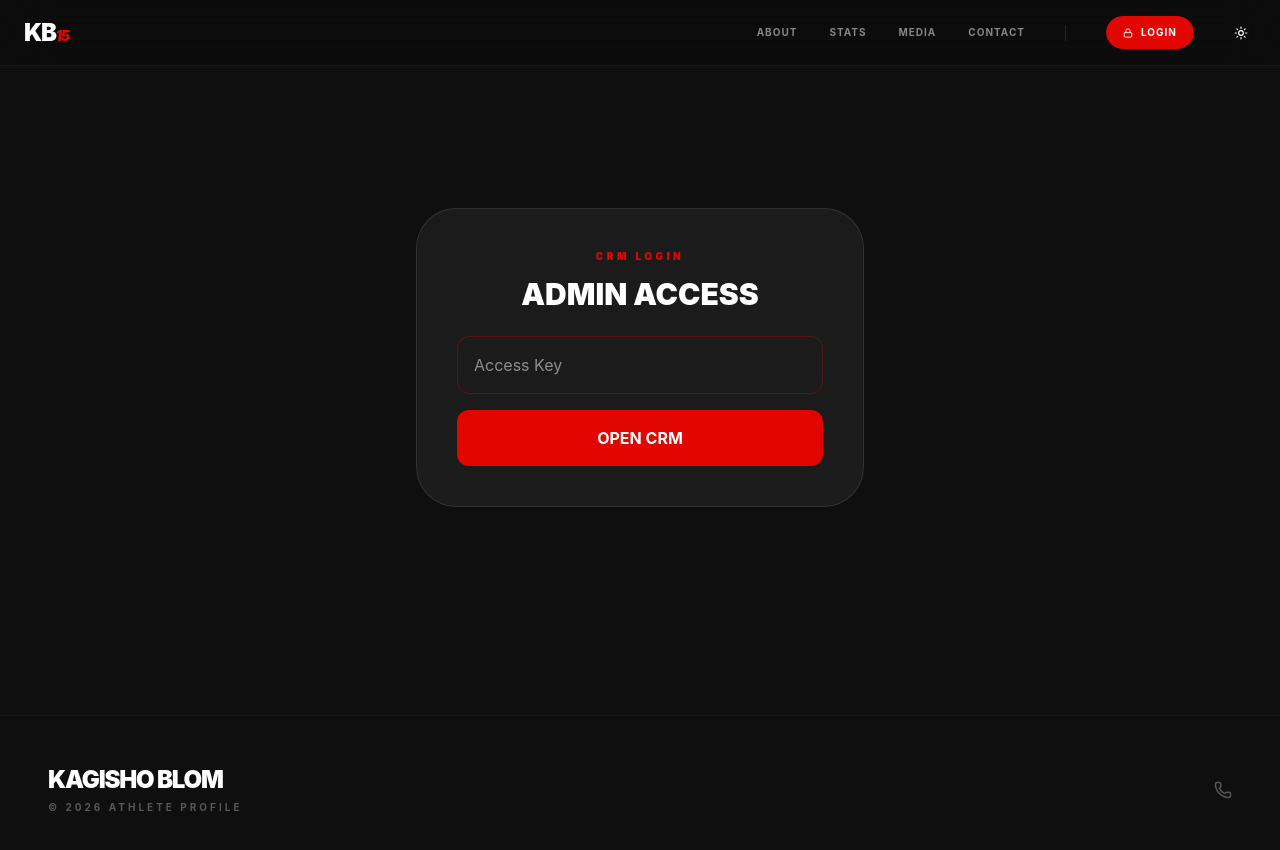
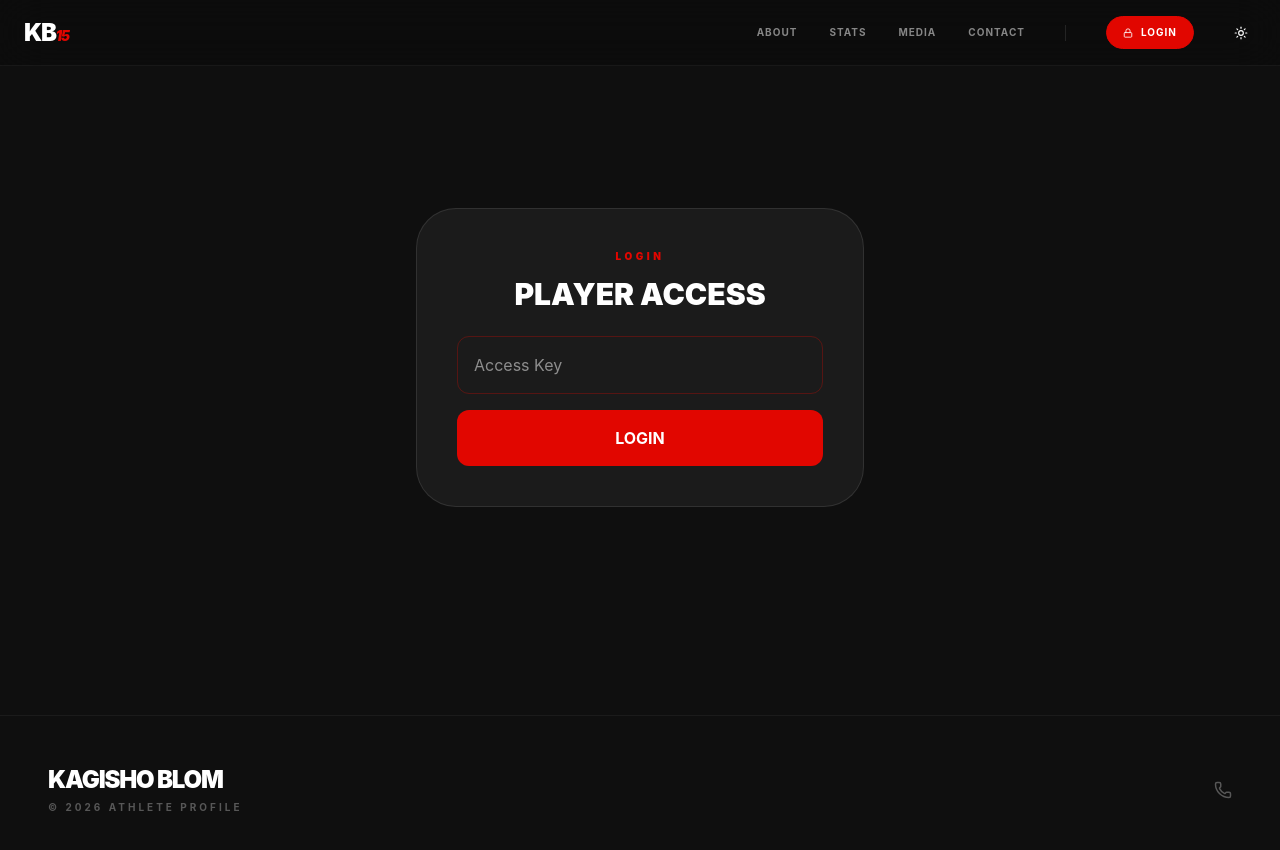
Before and after one commit to clientsevendesign/kagisho-blom, a React (Vite) app: page /login in a window 1280 px wide. Shown: the top 850 px of the page. Built offline with nearby package versions, Linux system fonts and the light colour scheme; no server answers.

Commit message:
app jsx update

```diff
--- a/src/App.jsx
+++ b/src/App.jsx
@@ -69,8 +69,8 @@ const App = () => {
             <Route path="/thank-you" element={hasSubmitted ? <ThankYou theme={theme} /> : <Navigate to="/contact" />} />
             <Route path="/login" element={
               isAuthenticated ?
-              <Login player={player} theme={theme} refreshData={fetchPlayerData} /> :
-              <AdminLogin setIsAuthenticated={setIsAuthenticated} theme={theme} />
+                <Login player={player} theme={theme} refreshData={fetchPlayerData} /> :
+                <AdminLogin setIsAuthenticated={setIsAuthenticated} theme={theme} />
             } />
           </Routes>
         </main>
@@ -91,10 +91,10 @@ const AdminLogin = ({ setIsAuthenticated, theme }) => {
   return (
     <div className="max-w-md mx-auto py-20 text-center">
       <form onSubmit={checkKey} className={`p-10 rounded-[40px] border ${theme === 'dark' ? 'bg-white/5 border-white/10' : 'bg-white border-black/10 shadow-xl'}`}>
-        <p className="text-soccer-red text-[10px] font-black uppercase tracking-[0.35em] mb-3">CRM Login</p>
-        <h2 className={`text-3xl font-black uppercase mb-6 ${theme === 'dark' ? 'text-white' : 'text-neutral-900'}`}>Admin Access</h2>
+        <p className="text-soccer-red text-[10px] font-black uppercase tracking-[0.35em] mb-3">Login</p>
+        <h2 className={`text-3xl font-black uppercase mb-6 ${theme === 'dark' ? 'text-white' : 'text-neutral-900'}`}>Player Access</h2>
         <input type="password" autoComplete="current-password" placeholder="Access Key" className={`w-full p-4 rounded-xl mb-4 bg-transparent border border-soccer-red/30 outline-none ${theme === 'dark' ? 'text-white' : 'text-neutral-900'}`} onChange={(e) => setKey(e.target.value)} />
-        <button className="w-full py-4 bg-soccer-red text-white font-bold rounded-xl uppercase">Open CRM</button>
+        <button className="w-full py-4 bg-soccer-red text-white font-bold rounded-xl uppercase">login</button>
       </form>
     </div>
   );
```
